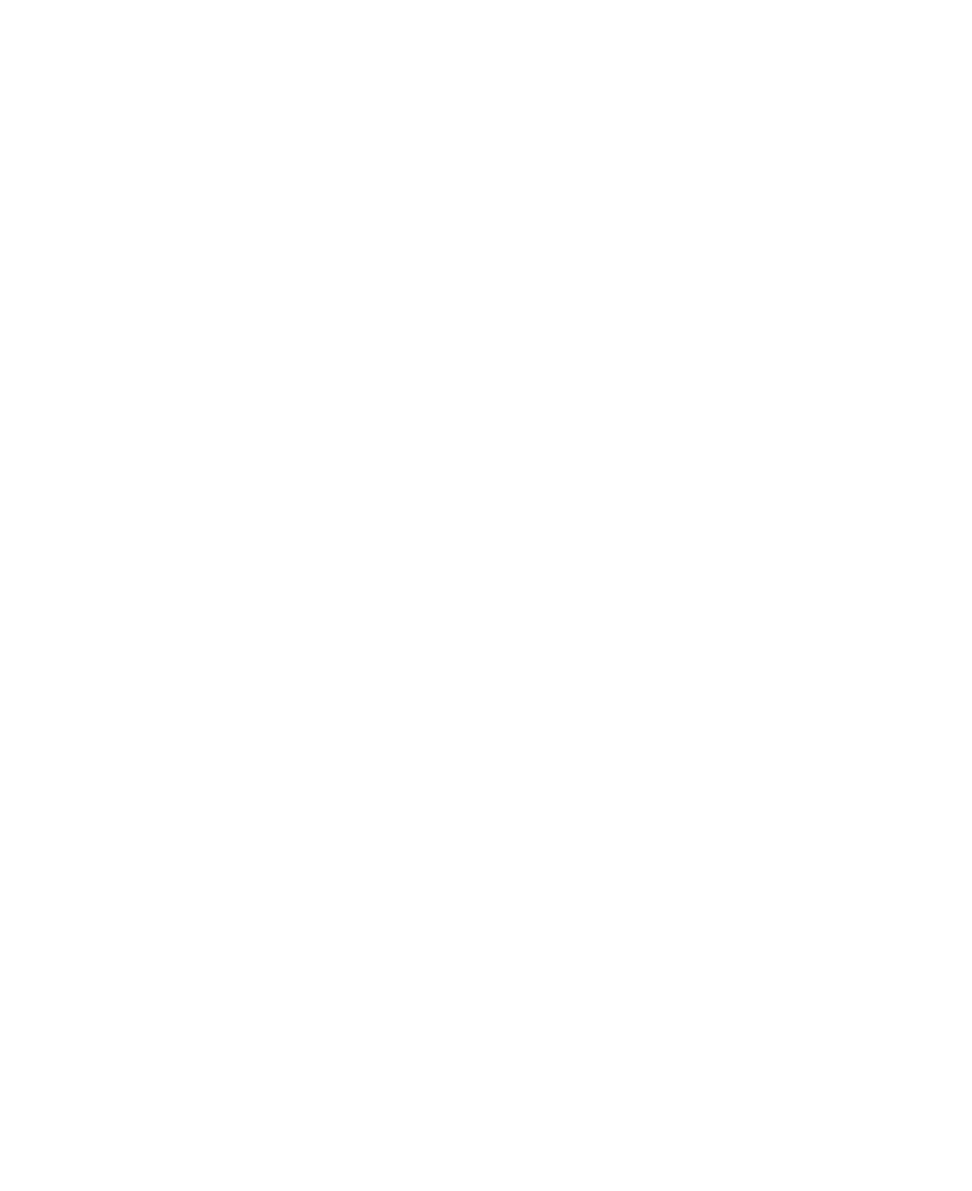
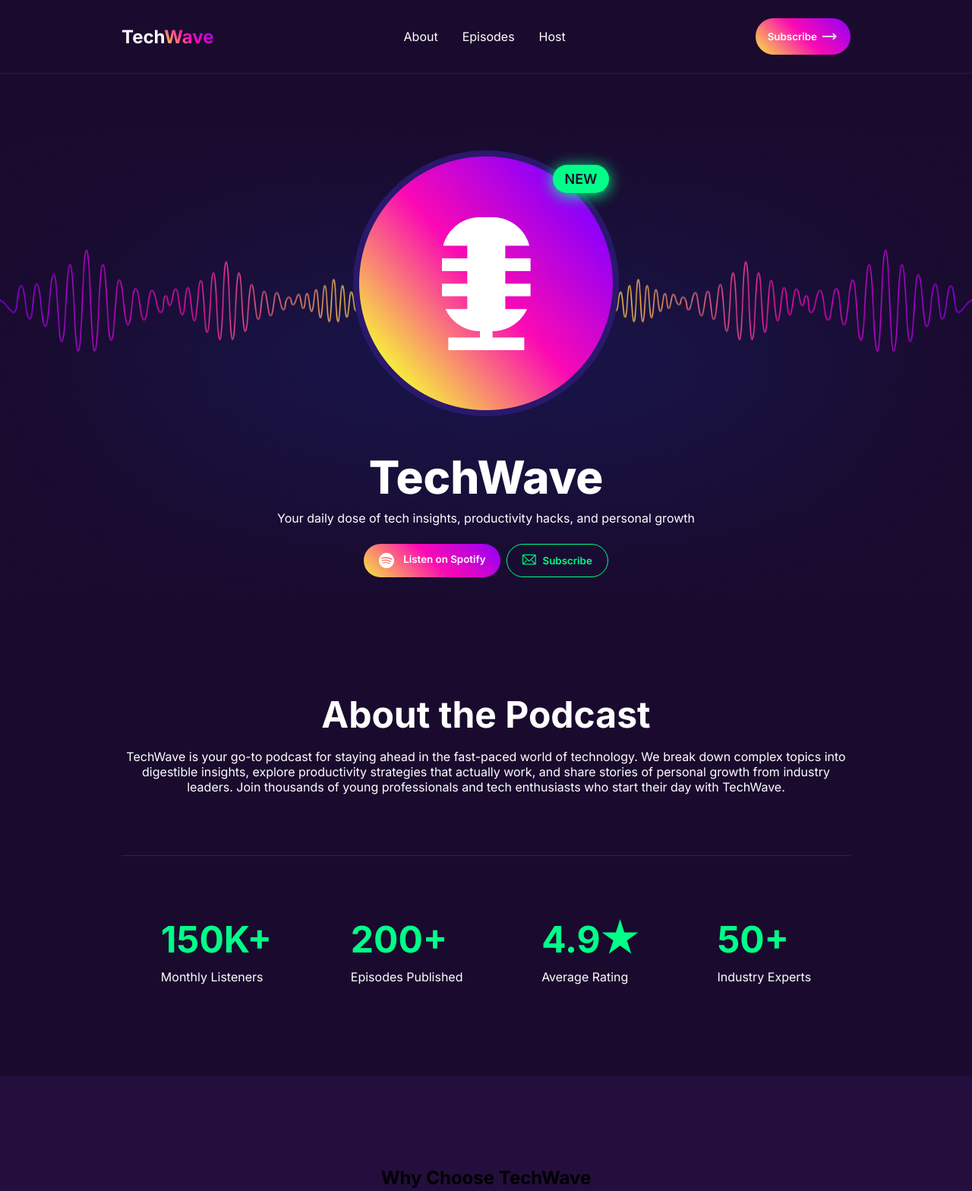
Before and after one commit to rakibchoudhory/A-2-TechWave, a plain HTML site: page index.html in a window 1280 px wide. Shown: the top 1568 px of the page at 76% size. Before the commit the page ends 800 px from the top, so only its background shows below. Drawn offline with Linux system fonts and the light colour scheme.

Commit message:
header and about section end

```diff
--- a/index.html
+++ b/index.html
@@ -1,11 +1,118 @@
 <!DOCTYPE html>
 <html lang="en">
+
 <head>
+    <!-- Google Font -->
+    <link rel="preconnect" href="https://fonts.googleapis.com">
+    <link rel="preconnect" href="https://fonts.gstatic.com" crossorigin>
+    <link
+        href="https://fonts.googleapis.com/css2?family=Inter:ital,opsz,wght@0,14..32,100..900;1,14..32,100..900&display=swap"
+        rel="stylesheet">
+
+
     <meta charset="UTF-8">
     <meta name="viewport" content="width=device-width, initial-scale=1.0">
     <title>Document</title>
+    <link rel="stylesheet" href="style.css">
 </head>
+
 <body>
+    <header>
+        <nav class="container" id="nav-container">
+            <h2>Tech<span class="wave">Wave</span></h2>
+            <ul>
+                <li><a href="">About</a></li>
+                <li><a href="">Episodes</a></li>
+                <li><a href="">Host</a></li>
+            </ul>
+            <button class="nav-btn">Subscribe <img src="image/right arrow icon.png" alt=""></button>
+        </nav>
+        <section class="hero">
+            <div class="hero-container">
+                <div class="hero-image">
+                    <button class="new-btn">NEW</button>
+                    <div class="circle-img">
+                        <img src="image/hero-circle.png" alt="">
+                    </div>
+                    <div class="microphone">
+                        <img src="image/microphone.png" alt="">
+                    </div>
+                </div>
+                <div class="hero-content">
+                    <h1>TechWave</h1>
+                    <p>Your daily dose of tech insights, productivity hacks, and personal growth</p>
+                </div>
+                <div class="hero-btn">
+                    <button class="spotify-btn"><img src="image/spotify.png" alt=""> Listen on Spotify</button>
+                    <button class="subscribe-btn"><img src="image/message.png" alt=""> Subscribe</button>
+                </div>
+            </div>
+        </section>
+    </header>
 
+    <section id="about">
+        <div class="about-container container">
+            <div class="about-content">
+                <h1>About the Podcast</h1>
+                <p>TechWave is your go-to podcast for staying ahead in the fast-paced world of technology.
+                    We break down complex topics into digestible insights, explore productivity strategies that actually
+                    work,
+                    and share stories of personal growth from industry leaders.
+
+                    Join thousands of young professionals and tech enthusiasts who start their day with TechWave.</p>
+            </div>
+            <div class="about-last">
+                <div class="about-1">
+                    <h1 class="about-h1">150K+</h1>
+                    <p class="about-p">Monthly Listeners</p>
+                </div>
+                <div class="about-2">
+                    <h1  class="about-h1">200+</h1>
+                    <p class="about-p">Episodes Published</p>
+                </div>
+                <div class="about-3">
+                    <h1  class="about-h1">4.9★</h1>
+                    <p class="about-p">Average Rating</p>
+                </div>
+                <div class="about-4">
+                    <h1 class="about-h1">50+</h1>
+                    <p class="about-p">Industry Experts</p>
+                </div>
+            </div>
+        </div>
+    </section>
+    <section  class="choose">
+        <div class="choose-container container">
+            <h1>Why Choose TechWave</h1>
+            <div class="grid">
+                <div class="grid-1 grid-a">
+                    <img src="image/headphone.png" alt="">
+                    <h2>Premium Audio Quality</h2>
+                    <p>Experience crystal-clear sound with professional-grade recording equipment and expert audio engineering. Every episode is mastered for optimal listening across all devices and platforms.</p>
+                </div>
+                <div class="grid-1 grid-b">
+                    <img src="image/device.png" alt="">
+                    <h2>Mobile Friendly</h2>
+                    <p>Listen on the go with seamless mobile experience and offline downloads.</p>
+                </div>
+                <div class="grid-1 grid-c">
+                    <img src="image/location.png" alt="">
+                    <h2>Global Community</h2>
+                    <p>Connect with tech enthusiasts from over 120 countries worldwide.</p>
+                </div>
+                <div class="grid-1 grid-d">
+                    <img src="image/zap-fast.png" alt="">
+                    <h2>Exclusive Interviews</h2>
+                    <p>Get unprecedented access to industry titans, startup founders, and tech visionaries. Our host secures exclusive conversations you won't find anywhere else, diving deep into their journeys, failures, and success strategies.</p>
+                </div>
+                <div class="grid-1 grid-e">
+                    <img src="image/resource.png" alt="">
+                    <h2>Rich Resources</h2>
+                    <p>Access show notes, transcripts, and additional learning materials for every episode.</p>
+                </div>
+            </div>
+        </div>
+    </section>
 </body>
+
 </html>
--- a/style.css
+++ b/style.css
@@ -0,0 +1,246 @@
+*{
+    margin:0;
+    padding: 0;
+    font-family: "Inter", sans-serif;
+  font-optical-sizing: auto;
+}
+
+
+/* Common Tag */
+.container{
+   width: 75%;
+    margin: 0 auto;
+}
+
+
+
+
+header,.choose{
+    background-color: #1A0B2E;
+
+}
+#nav-container{
+display: flex;
+
+justify-content: space-between;
+align-items: center;
+padding: 24px 0px;
+
+}
+nav ul ,a{
+    display: flex;
+    gap: 32px;
+    color: #FFFFFF;
+}
+nav li ,a{
+    text-decoration: none;
+    list-style: none;
+}
+nav h2{
+    color: #FFFFFF;
+}
+.wave{
+    background: linear-gradient( 45deg,
+        #F7E93F 0%,
+        #FB09B4 51%,
+        #9100F8 100%
+            );
+
+  -webkit-background-clip: text;
+  -webkit-text-fill-color: transparent;
+}
+.nav-btn{
+    padding: 12px 16px;
+    background: linear-gradient( 45deg,
+        #F7E93F 0%,
+        #FB09B4 51%,
+        #9100F8 100%
+            );
+     display: flex;
+     border-radius: 26px;
+     border: none;
+     align-items: center;
+     gap: 4px;
+     color: #FFFFFF;
+     font-weight: 600;
+}
+
+
+.hero{
+    background: url(image/hero-bg.png);
+    background-repeat: no-repeat;
+    background-position:center;
+    background-size: contain;
+    border-top: 1px solid #281e35;
+}
+
+
+.hero-container{
+    padding-block: 101px;
+    margin: 0 auto;
+    text-align: center;
+    bottom:-250px ;
+    left: 528px;
+}
+.hero-content{
+   white-space: nowrap;
+   margin-top: 40px;
+}
+.hero-image {
+  position: relative;
+  display: flex;
+  align-items: center;
+  justify-content: center;
+}
+
+.microphone {
+    position: absolute;
+}
+
+.new-btn{
+    position: absolute;
+    padding: 8px 16px;
+    background-color:#00FF88 ;
+    z-index: 3;
+    margin-bottom: 280px;
+    margin-left: 250px;
+    border-radius: 20px;
+    border: none;
+    color: #1A0B2E;
+    font-size: 18px;
+    font-weight: 600;
+    box-shadow: 0px 3px 20px 0 #00FF88 ;
+}
+.hero-content h1{
+    font-size: 60px;
+    font-weight: 800;
+    color: #FFFFFF;
+}
+.hero-content p{
+    color: #FFFFFF;
+    margin-top: 8px;
+    margin-bottom: 24px;
+}
+.spotify-btn{
+    padding: 12px 20px;
+   background: linear-gradient( 45deg,
+        #F7E93F 0%,
+        #FB09B4 51%,
+        #9100F8 100%
+            );
+    color: #FFFFFF;
+    border: none;
+    display: flex;
+    flex-direction: row;
+    gap: 12px;
+    font-weight:600;
+    border-radius: 25px;
+}
+.subscribe-btn{
+    padding: 0.8rem 1.25rem ;
+    display: flex;
+    flex-direction: row;
+    gap: 8px;
+    border: 1px solid #00FF88;
+    color: #00FF88;
+    background: transparent;
+    border-radius: 30px;
+    font-weight:600;
+}
+.hero-btn{
+    display: flex;
+    gap: 8px;
+    justify-content: center;
+}
+
+#about{
+    background-color: #1A0B2E;
+}
+.about-container{
+    padding-top: 50px;
+    padding-bottom: 120px;
+}
+.about-content{
+    text-align: center;
+    display: flex;
+    flex-direction: column;
+    justify-content: center;
+    align-items: center;
+    padding-bottom: 80px;
+    border-bottom: 1px solid #ffffff19;
+}
+.about-content h1{
+    color: #FFFFFF;
+    font-size: 3rem;
+    font-weight: bold;
+    margin-bottom: 16px;
+}
+.about-content p{
+    color: #FFFFFF;
+    line-height: 20px;
+}
+.about-last{
+    display: flex;
+    justify-content: space-around;
+    padding-top: 80px;
+  /*   padding: 80px 20px 0px 20px; */
+}
+.about-p{
+    color: #FFFFFF;
+
+}
+.about-h1{
+    color: #00FF88;
+    font-size: 3rem;
+    margin-bottom: 10px;
+}
+.grid{
+    display: grid;
+    grid-template-columns: repeat(3, 1fr);
+    grid-template-rows: repeat(3,1fr) ;
+    gap: 30px;
+}
+.grid-1{
+    background-color:rgba(53, 17, 101, 0.4) ;
+    padding: 40px;
+    border-radius: 40px;
+    display: flex;
+    flex-direction: column;
+    align-items: center;
+    gap:16px ;
+
+}
+.grid-a{
+    grid-row: span 2;
+
+}
+.grid-b{
+    grid-column: span 2;
+}
+.grid-c{
+    grid-column: span 2;
+}
+.grid-d{
+    grid-column: span 2;
+}
+.choose-container{
+    padding: 120px 0px;
+
+}
+.choose-container h1{
+    margin-bottom: 40px;
+    text-align: center;
+}
+.choose{
+    background-color: #230E3D;
+}
+.grid-1 p{
+    color: #FFFFFF;
+    line-height: 20px;
+}
+.grid-1 h2{
+    color: #FFFFFF;
+    font-size: 24px;
+    font-weight: bold;
+
+}
```
Also changed, not shown: image/right arrow icon.png (added), image/zap-fast.png (added).
